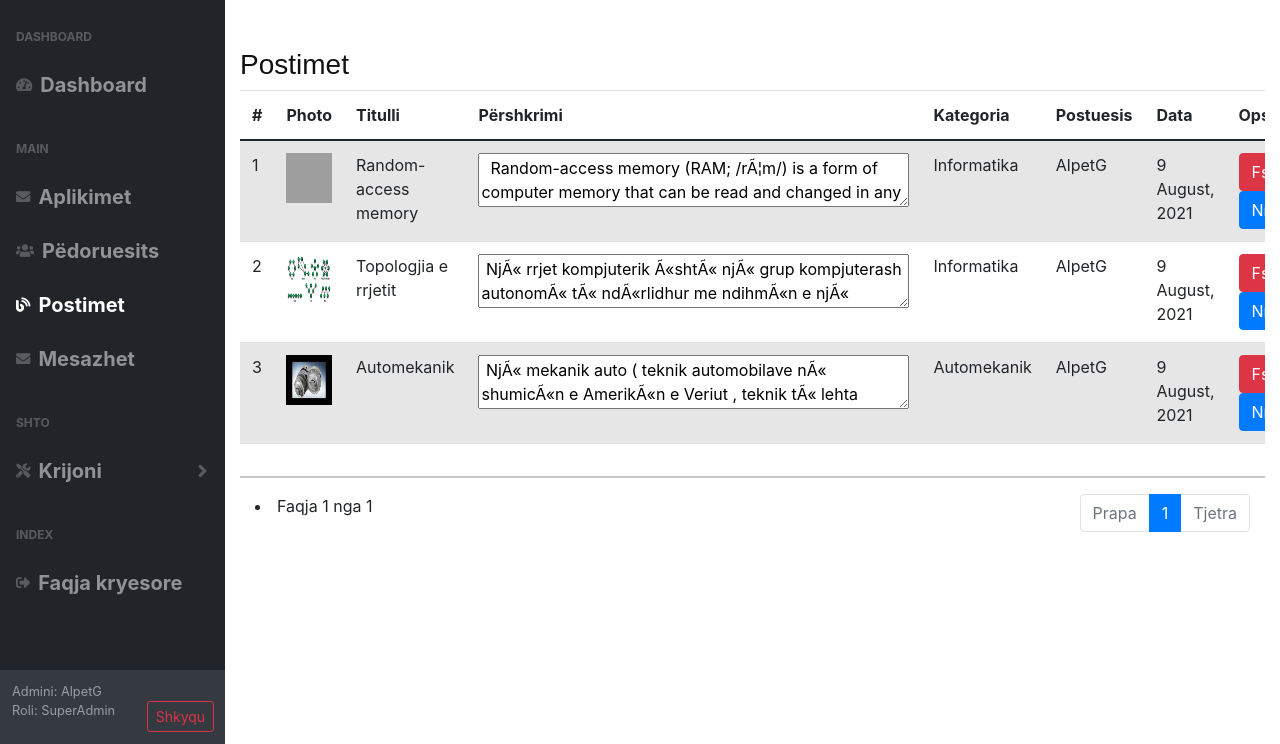
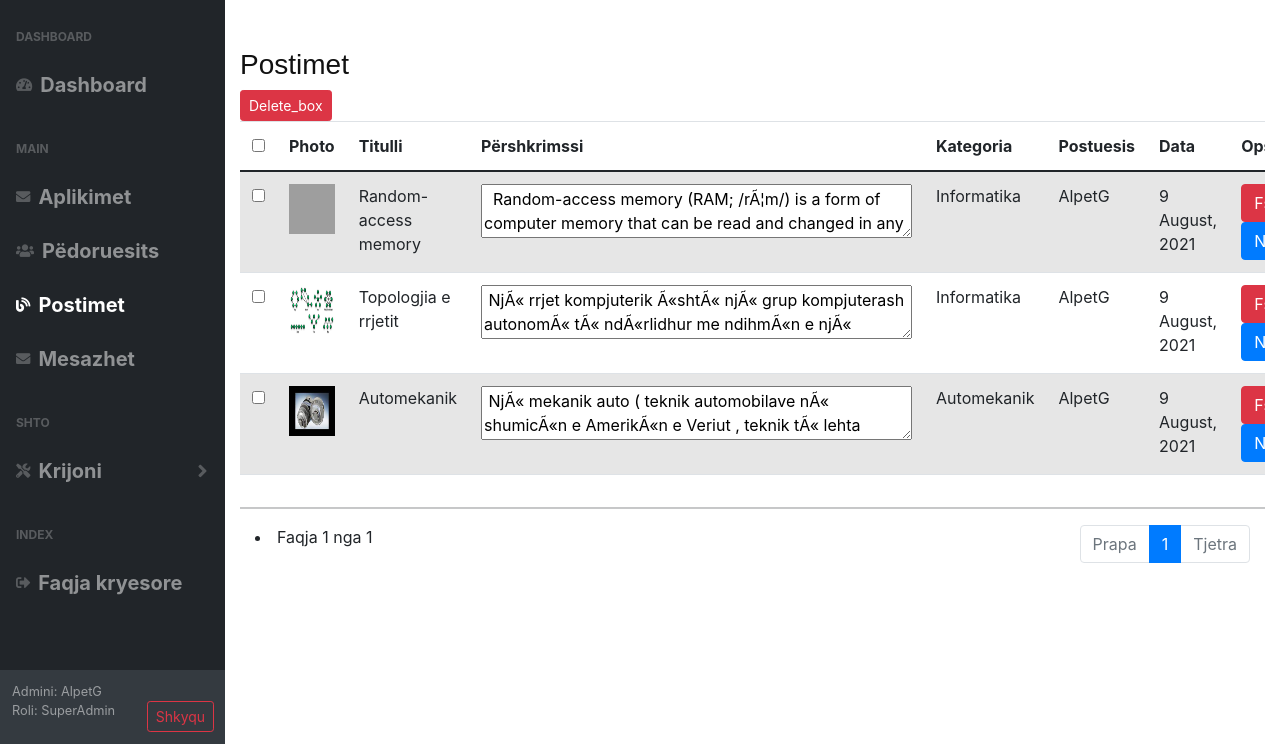
Before and after one commit to AlpetGexha/School-Website-PHP, a PHP site: page /admin/post-admin.php in a window 1280 px wide. Shown: the part 56-800 px from the top of the page. Run offline with PHP 8.4, Linux system fonts and the light colour scheme; a user stored in the database is signed in; data comes from the database, SQL or seed files in the repository; some libraries are stand-ins or nearby versions; grey boxes are pictures that could not be loaded.

Commit message:
Multi Delete with chekbox

```diff
--- a/admin/post-admin.php
+++ b/admin/post-admin.php
@@ -6,40 +6,44 @@ ob_start();
 IamAdmin();
 
 
+
 $x = new Pagination();
 $sql = "SELECT p.id, p.titulli, p.body, p.category, p.date,p.photo, c.emri, u.username from post p, post_categories c, users u WHERE p.category = c.id and p.userid = u.id order by p.id DESC";
-$x->InsertData("post", "$sql")
+$x->InsertData("post", "$sql");
+
 
 ?>
 
+
 <?php get_AdminHeader("Postimet"); ?>
-
 
 
 <div id="layoutSidenav_content">
     <div class="container-fluid mt-5 h-100">
         <h3 class="title">Postimet</h3>
+        <form action="#" method="POST">
+            <input class="btn btn-danger btn-sm" type='submit' value='Delete_box' name='multi_delete_box_post' id="delete-btn">
             <div class="r-table">
                 <table class="table table-striped table-hover">
                     <thead>
                         <tr>
-                        <th scope="col">#</th>
+                            <th scope="col"> <input type="checkbox" name="select-all" id="select-all" /></th>
                             <th scope="col">Photo</th>
                             <th scope="col">Titulli</th>
-                        <th scope="col">P&euml;rshkrimi</th>
+                            <th scope="col">P&euml;rshkrimssi</th>
                             <th scope="col">Kategoria</th>
                             <th scope="col">Postuesis</th>
                             <th scope="col">Data</th>
                             <th scope="col">Opsionet</th>
+
                         </tr>
                     </thead>
 
                     <tbody>
                         <?php
-                    $i = 1;
                         foreach ($x->result as $key => $post_row) : ?>
                             <tr>
-                            <td><?= $i++ ?></td>
+                                <td><input type='checkbox' name='multi_delete[]' value='<?= $post_row['id']; ?>'></td>
                                 <td> <img src="../assets/img/drejtimet_post/<?= $post_row['photo']; ?>" class="table-img" alt="Foto" loading="lazy"> </td>
                                 <td><?= $post_row['titulli']; ?></td>
                                 <td> <textarea class="" rows="2" cols="40" readonly=""> <?= $post_row['body']; ?></textarea></td>
@@ -79,15 +83,31 @@ $x->InsertData("post", "$sql")
                             );
                             ?>
                         <?php endforeach; ?>
+
                     </tbody>
                 </table>
             </div>
+        </form>
         <?php $x->getNavPages();  ?>
     </div>
 
 </div>
 </div>
 
+<script>
+    $('#select-all').click(function(event) {
+        if (this.checked) {
+            $(':checkbox').each(function() {
+                this.checked = true;
+            });
+        } else {
+            $(':checkbox').each(function() {
+                this.checked = false;
+            });
+        }
+    });
+</script>
+
 </body>
 
 </html>
--- a/server.php
+++ b/server.php
@@ -363,8 +363,63 @@ function get_op_modal($modal_name, $m_id, $title, $text, $btn_text, $color = "da
         ';
 }
 
+//****************Multi Delete****************//
+//post
+if (isset($_POST['multi_delete_box_post'])) {
+
+  if (isset($_POST['multi_delete'])) {
+    foreach ($_POST['multi_delete'] as $deleteid) {
+      $sql1 = "SELECT photo from post where id = '$id'";
+      $results1 = mysqli_query($db, $sql1);
+      $row1 = $results1->fetch_assoc();
+      $image = $row1['photo'];
+      unlink('assets/img/drejtimet_post/' . $image);
+      $delete = "DELETE from post WHERE id=" . $deleteid;
+      mysqli_query($db, $delete);
+      header("Location: post-admin.php");
+    }
+  }
+}
+
+//aplikimet
+
+if (isset($_POST['multi_delete_box_apk'])) {
+
+  if (isset($_POST['multi_delete'])) {
+    foreach ($_POST['multi_delete'] as $deleteid) {
+      $delete = "DELETE from aplikimet WHERE id=" . $deleteid;
+      mysqli_query($db, $delete);
+      header("Location: aplikimet-admin.php");
+    }
+  }
+}
+
+//sms
+
+if (isset($_POST['multi_delete_box_sms'])) {
+
+  if (isset($_POST['multi_delete'])) {
+    foreach ($_POST['multi_delete'] as $deleteid) {
+      $delete = "DELETE from kontakit WHERE id=" . $deleteid;
+      mysqli_query($db, $delete);
+      header("Location: kontakit-admin.php");
+    }
+  }
+}
+
+//stafi
 
 
+if (isset($_POST['multi_delete_box_stafi'])) {
+
+  if (isset($_POST['multi_delete'])) {
+    foreach ($_POST['multi_delete'] as $deleteid) {
+      $delete = "DELETE from stafi WHERE stafiID=" . $deleteid;
+      mysqli_query($db, $delete);
+      header("Location: stafi-admin.php");
+    }
+  }
+}
 //****************Delete****************//
 //stafi
 if (isset($_POST['stafi_delete_'])) {
```
Also changed, not shown: admin/aplikimet-admin.php (+20 -4 lines), admin/kontakti-admin.php (+19 -1 lines), admin/stafi-admin.php (+20 -4 lines). Lines whose indentation alone changed are shown as unchanged.
